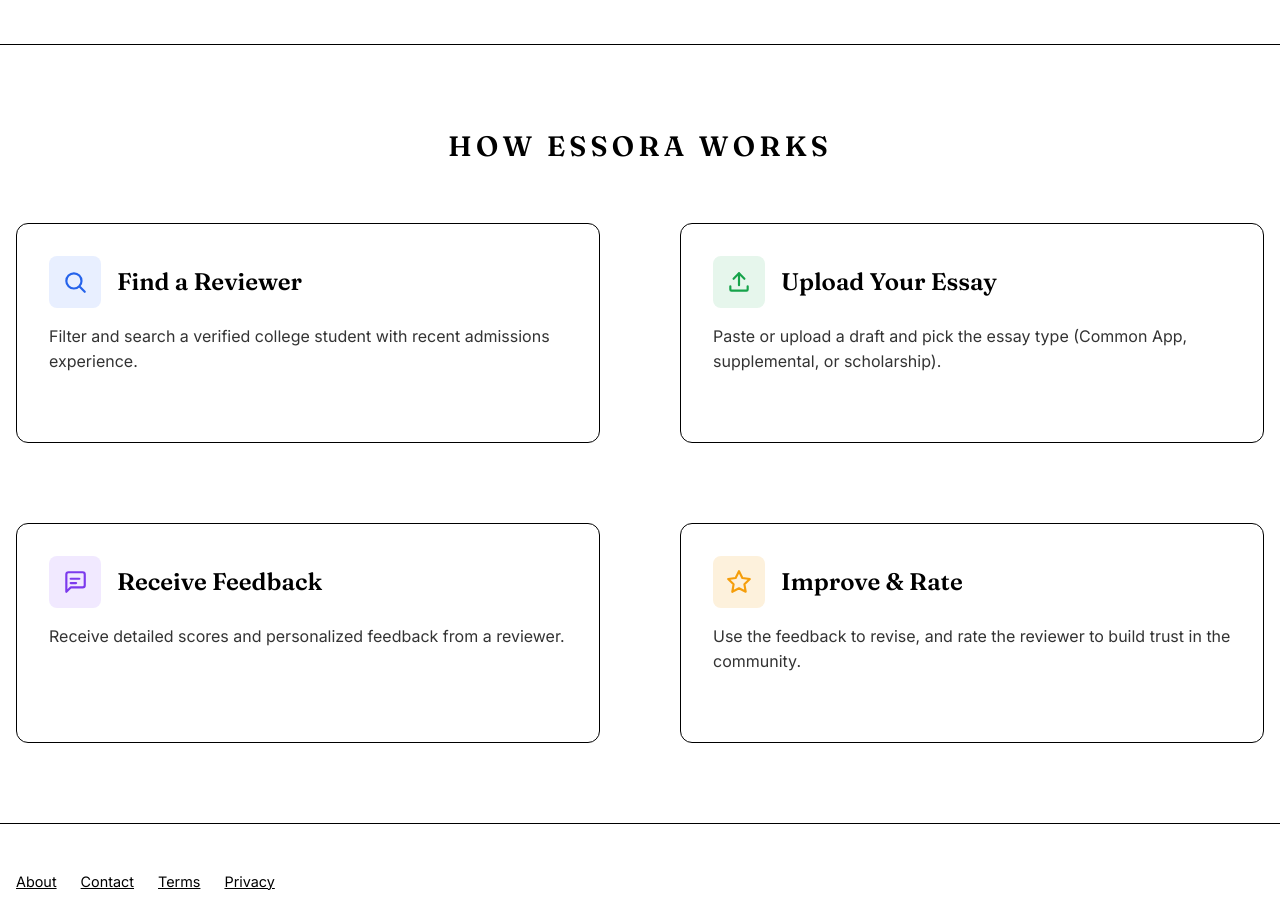
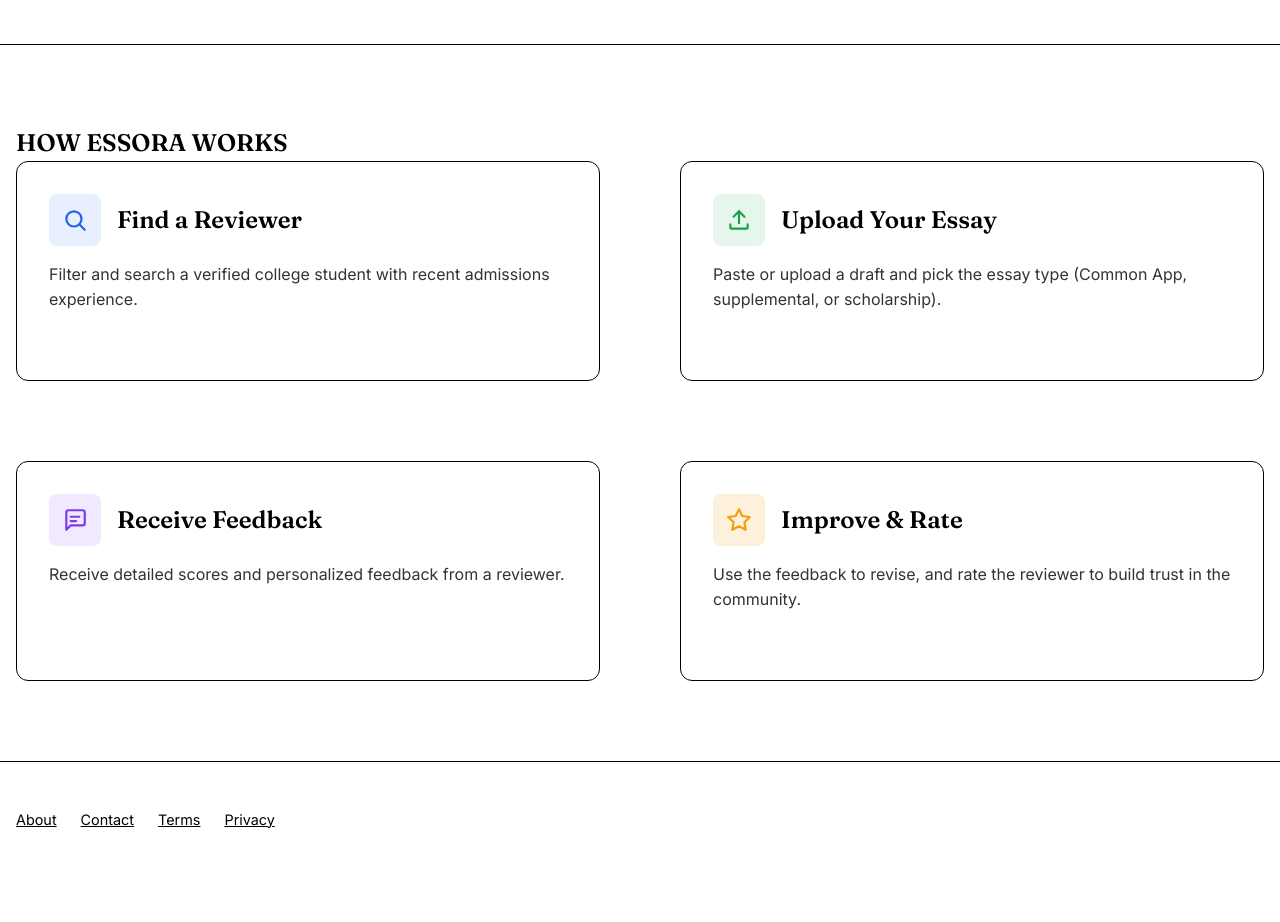
Before and after one commit to BongKyunRhim/essora-co, a React (Vite) app: page / in a window 1280 px wide. Shown: the part 880-1802 px from the top of the page. After the commit the page ends 1758 px from the top, so only its background shows below. Built offline with nearby package versions, Linux system fonts and the light colour scheme.

Commit message:
Update Landing.jsx

```diff
--- a/src/pages/Landing.jsx
+++ b/src/pages/Landing.jsx
@@ -78,7 +78,7 @@
 
       {/* How it works */}
       <section className="how">
-        <h2>HOW ESSORA WORKS</h2>
+        <h1>HOW ESSORA WORKS</h1>
         <div className="how-grid">
           {STEPS.map((step) => (
             <div className="how-box" key={step.title}>
```
